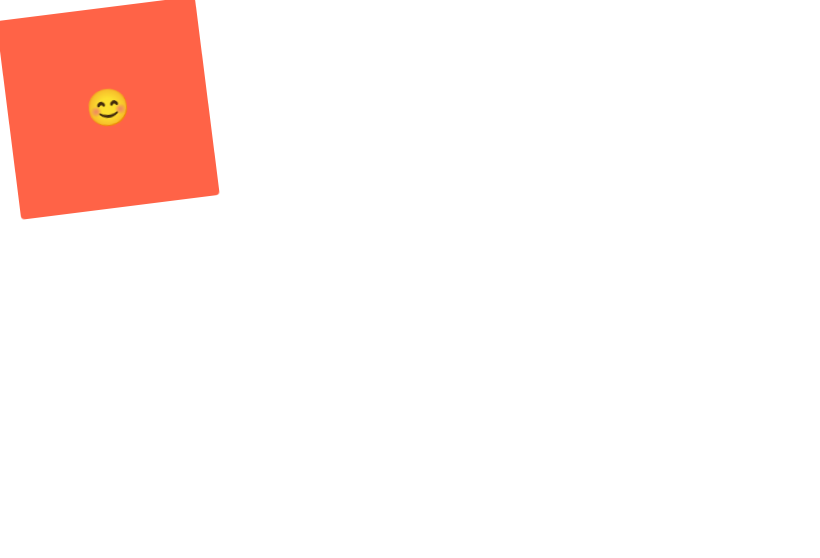
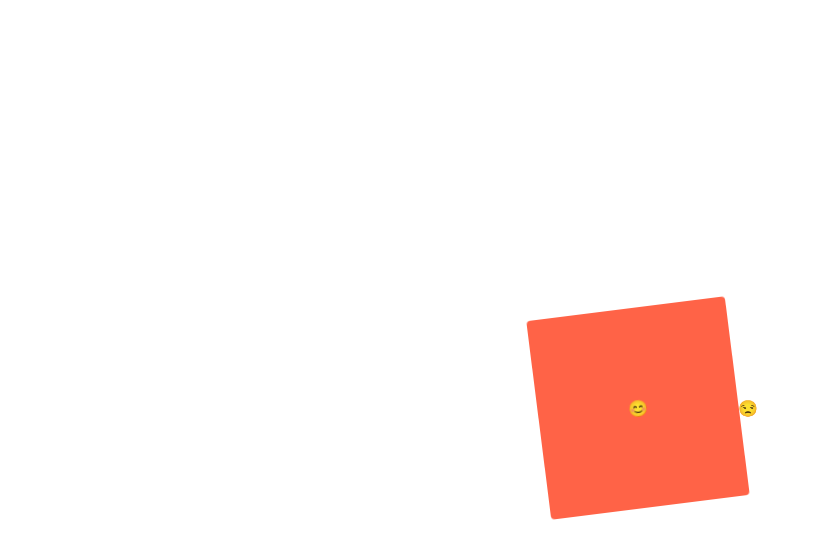
Before and after one commit to ChoSeoyoung/ReactJS-master, a React (Create React App) app in the folder react-masterclass/: page / in a window 1280 px wide. Shown: the top 558 px of the page, without its empty margins (0-820 px from the left). Built offline with nearby package versions, Linux system fonts and the light colour scheme.

Commit message:
Pseudo Selectors part Two

```diff
--- a/react-masterclass/src/App.js
+++ b/react-masterclass/src/App.js
@@ -2,6 +2,10 @@
 
 const Wrapper = styled.div`
   display: flex;
+  height: 100vh;
+  width: 100vw;
+  justify-content: center;
+  align-items: center;
 `;
 const rotationAnimation = keyframes`
   0%{
@@ -16,6 +20,9 @@
     border-radius: 0px;
   }
 `;
+const Emoji = styled.span`
+  fonts-size:36px;
+`;
 const Box = styled.div`
   display: flex;
   justify-content:center;
@@ -24,13 +31,9 @@
   width: 200px;
   background-color: tomato;
   animation:${rotationAnimation} 1s linear infinite;
-  span{
-    font-size: 36px;
+  ${Emoji}{
     &:hover{
-      font-size: 40px;
-    }
-    &:active{
-      opacity: 0;
+      font-size: 96px;
     }
   }
 `;
@@ -39,8 +42,9 @@
   return(
   <Wrapper>
     <Box>
-      <span>😊</span>
+      <Emoji>😊</Emoji>
     </Box>
+    <Emoji>😒</Emoji>
   </Wrapper>)
 }
 
```
